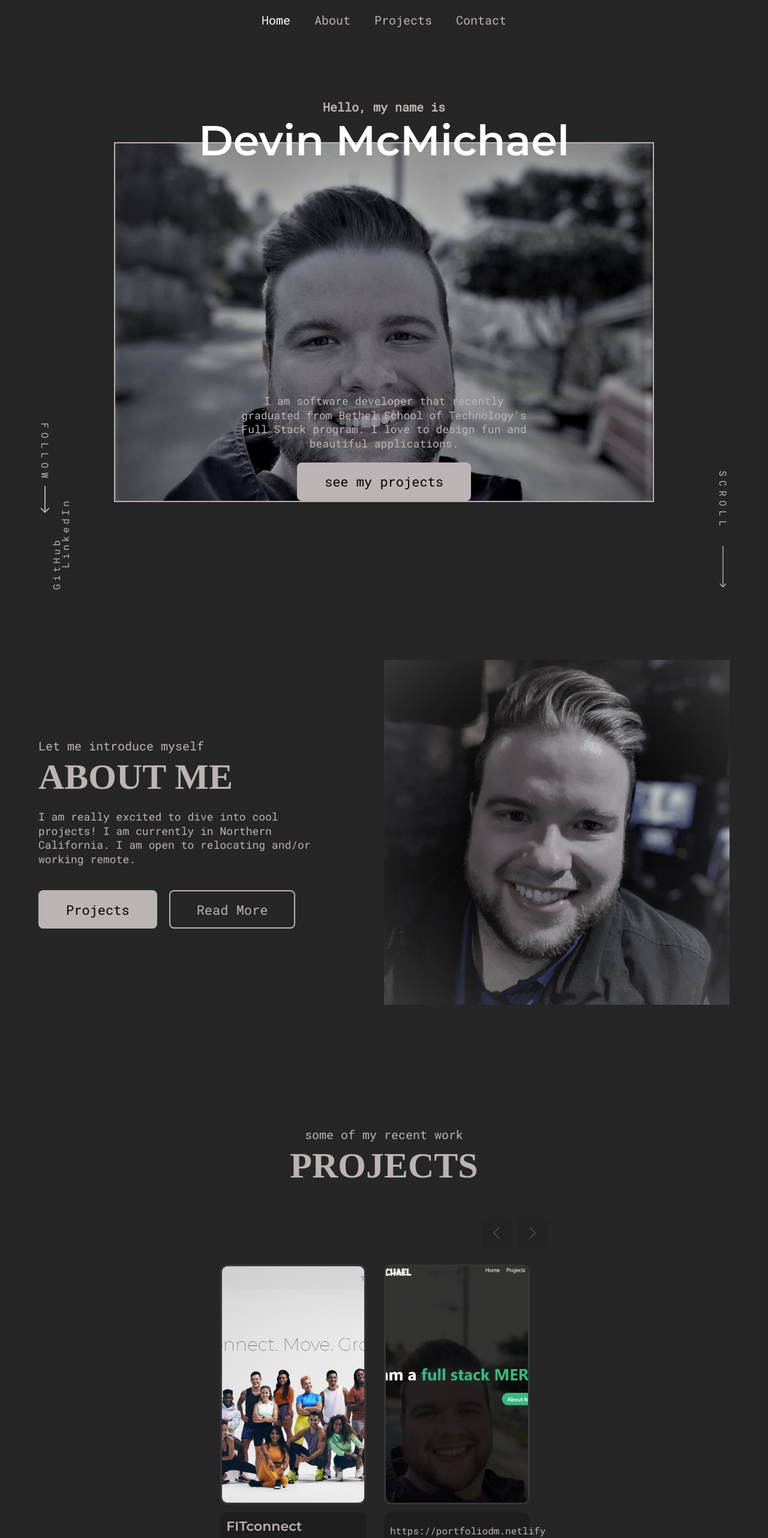
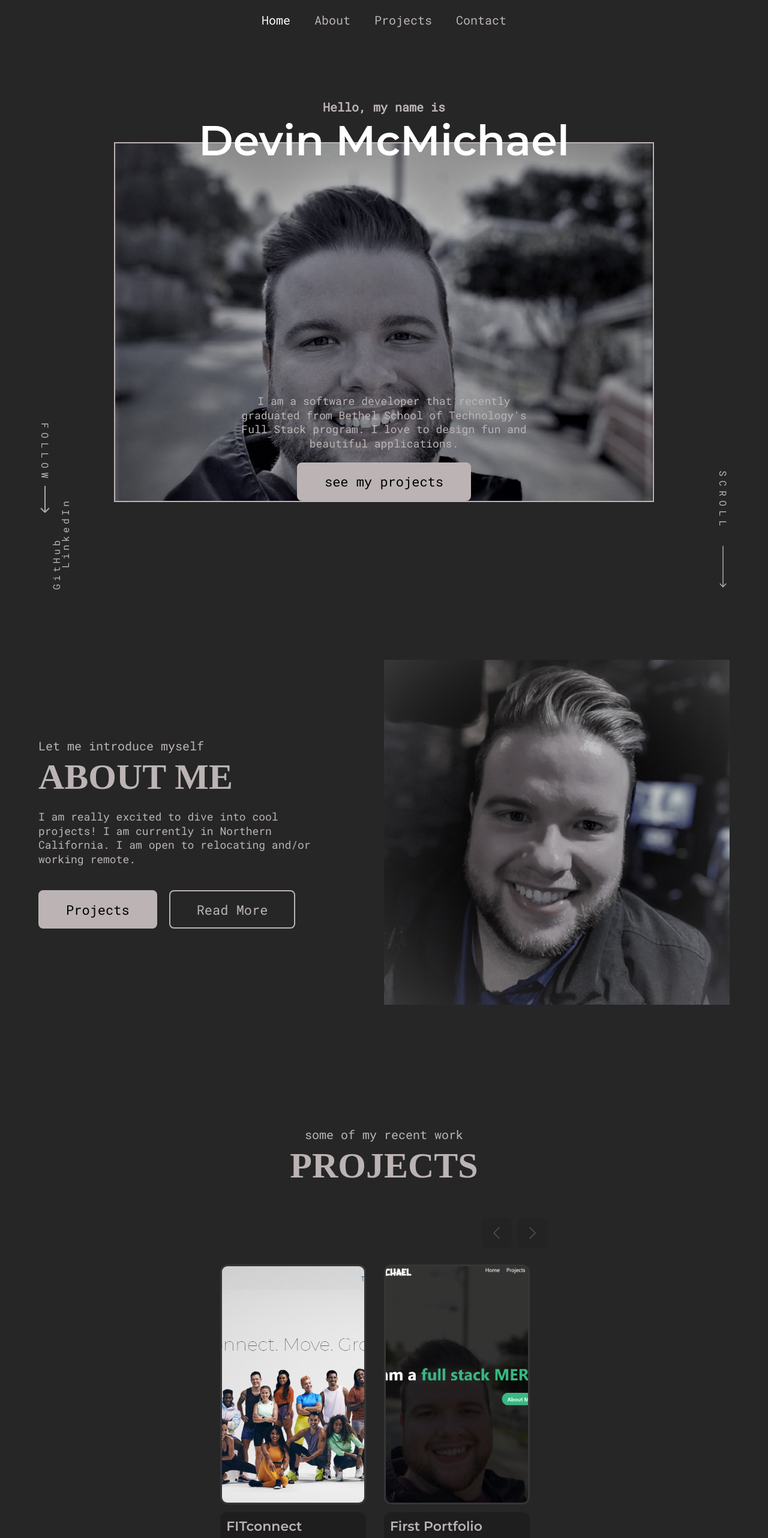
Before and after one commit to dmcmichae1/Portfolio, a React (Create React App) app: page / in a window 1280 px wide. Shown: the top 2564 px of the page at 60% size. Built offline with nearby package versions, Linux system fonts and the light colour scheme; a web font is replaced by a local one.

Commit message:
updated grammer

```diff
--- a/src/Components/HeroSection.js
+++ b/src/Components/HeroSection.js
@@ -157,9 +157,9 @@ export default function HeroSection() {
           </div>
           <div className="hero__info">
             <PText>
-              I am software developer that recently graduated from Bethel School
-              of Technology's Full Stack program. I love to design fun and
-              beautiful applications.
+              I am a software developer that recently graduated from Bethel
+              School of Technology's Full Stack program. I love to design fun
+              and beautiful applications.
             </PText>
             <Button btnText="see my projects" btnLink="/projects" />
           </div>
--- a/src/assets/data/projects.js
+++ b/src/assets/data/projects.js
@@ -12,7 +12,7 @@ const projects = [
   },
   {
     id: uuidv4(),
-    name: '',
+    name: 'First Portfolio',
     desc: 'https://portfoliodm.netlify.app/  First Portfolio website',
     img: firstport,
   },
```
